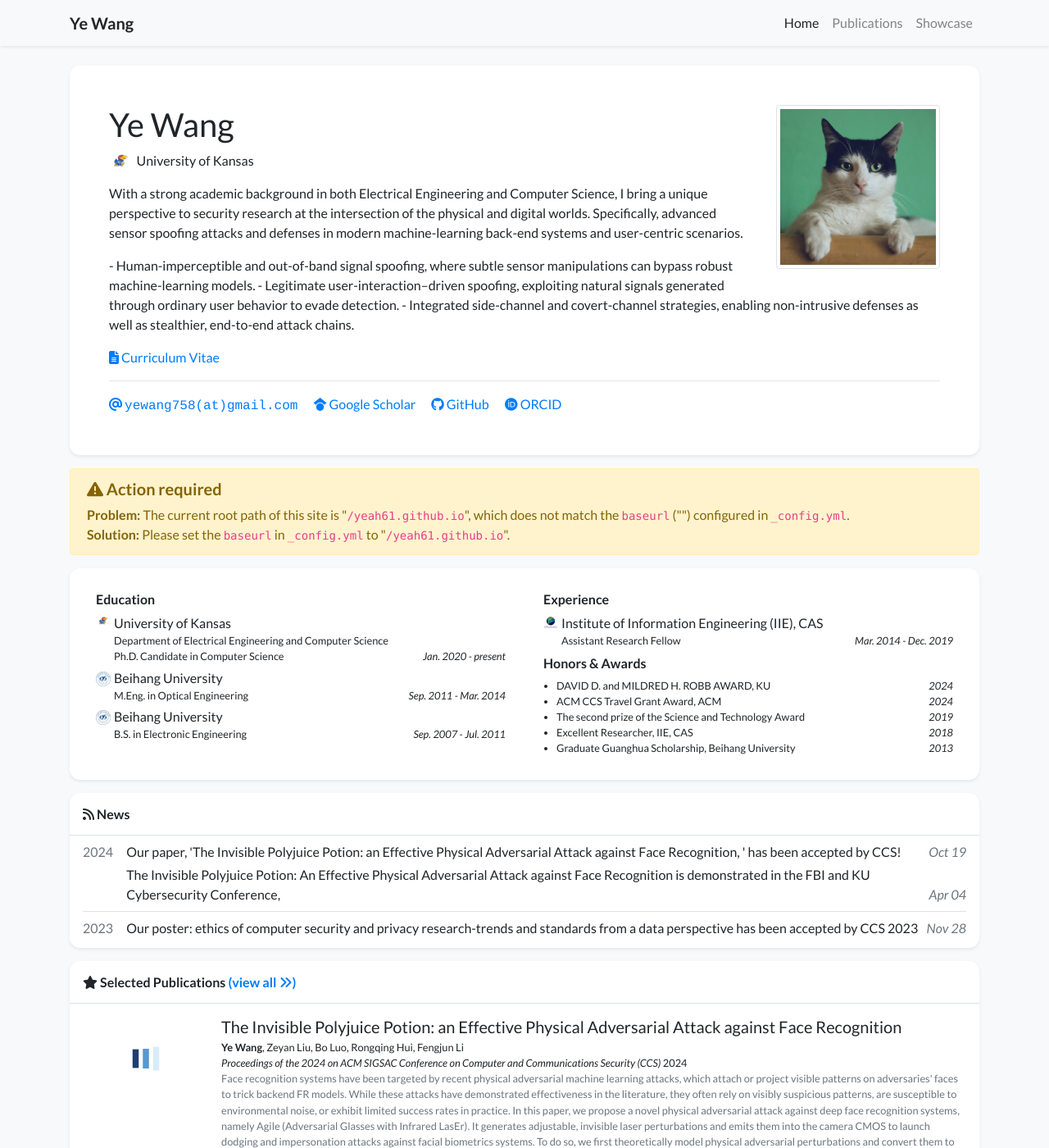
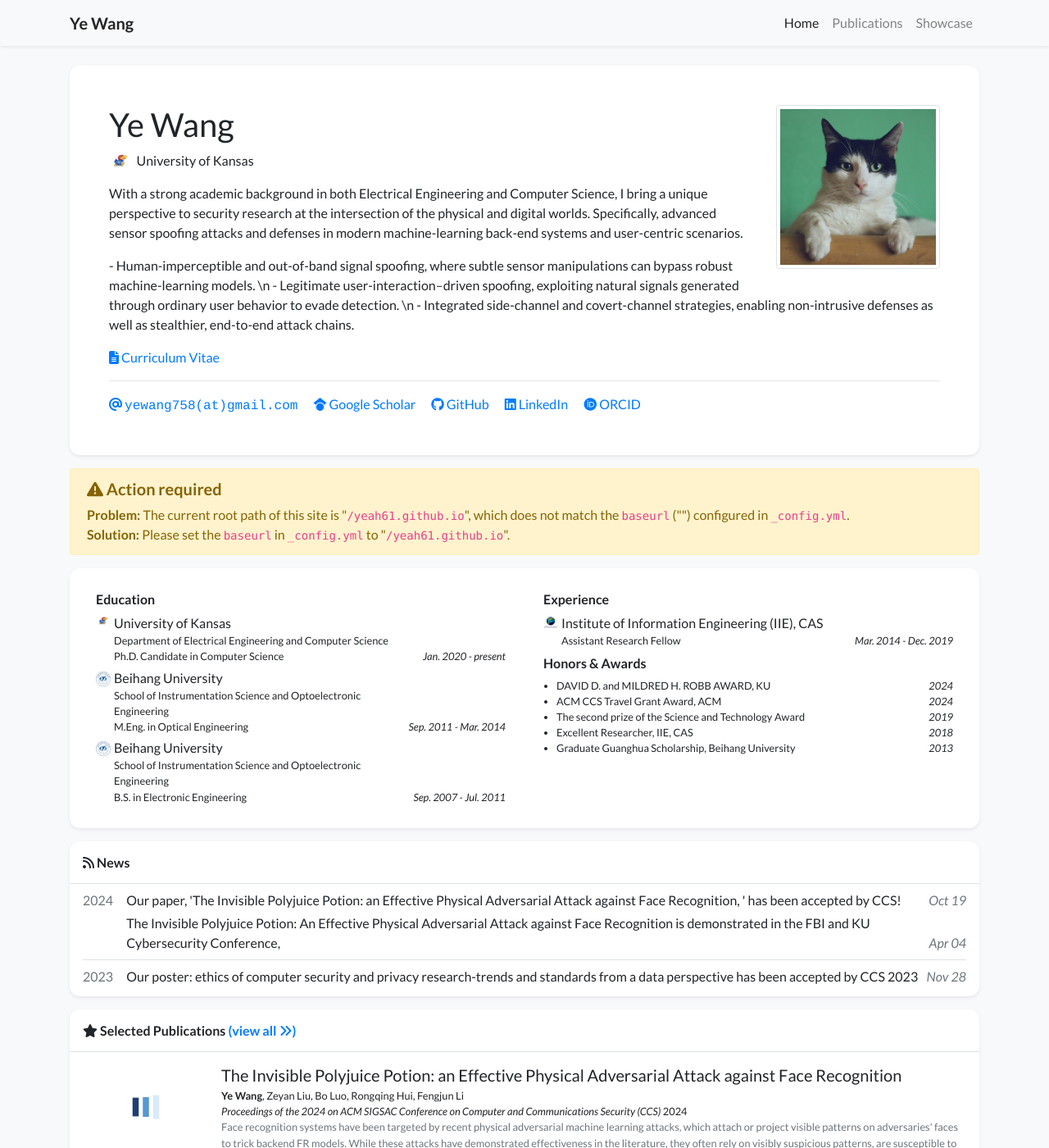
Before and after one commit to yeah61/yeah61.github.io, a Jekyll site: the page built from index.html, in a window 1280 px wide and 1400 px high. Shown: the whole window at 82% size. Built offline with Jekyll 4.4.1, drawn with Linux system fonts in a browser that asks for light colours; nearby versions of some CDN libraries; a style sheet for code colours, icons or effects is not loaded.

Commit message:
Update profile.yml

```diff
--- a/_data/profile.yml
+++ b/_data/profile.yml
@@ -17,7 +17,7 @@
 # wechat_qrcode: /assets/images/etc/wechat.jpg
 # wechat_prompt: >-
 #   Please tell me your <strong>name</strong> and <strong>affiliation</strong> (current or past) when adding my wechat. Thanks!
-# linkedin: ye-wang-cs
+linkedin: ye-wang-cs
 orcid: 0009-0002-0450-8939
 
 short_bio_text_justify: false
@@ -28,9 +28,9 @@
     Specifically, advanced sensor spoofing attacks and defenses in modern machine-learning back-end systems and user-centric scenarios.
   </p>
   <p>
-    - Human-imperceptible and out-of-band signal spoofing, where subtle sensor manipulations can bypass robust machine-learning models.
+    - Human-imperceptible and out-of-band signal spoofing, where subtle sensor manipulations can bypass robust machine-learning models. \n
 
-    - Legitimate user-interaction–driven spoofing, exploiting natural signals generated through ordinary user behavior to evade detection.
+    - Legitimate user-interaction–driven spoofing, exploiting natural signals generated through ordinary user behavior to evade detection. \n
 
     - Integrated side-channel and covert-channel strategies, enabling non-intrusive defenses as well as stealthier, end-to-end attack chains.
   </p>
@@ -48,11 +48,15 @@
   date: Jan. 2020 - present
 - name: Beihang University
   logo: /assets/images/badges/beihang.png
-  position: M.Eng. in Optical Engineering
+  position: >-
+    School of Instrumentation Science and Optoelectronic Engineering <br/>
+    M.Eng. in Optical Engineering
   date: Sep. 2011 - Mar. 2014
 - name: Beihang University
   logo: /assets/images/badges/beihang.png
-  position: B.S. in Electronic Engineering
+  position: >-
+    School of Instrumentation Science and Optoelectronic Engineering <br/>
+    B.S. in Electronic Engineering
   date: Sep. 2007 - Jul. 2011
 
 experience:
```
